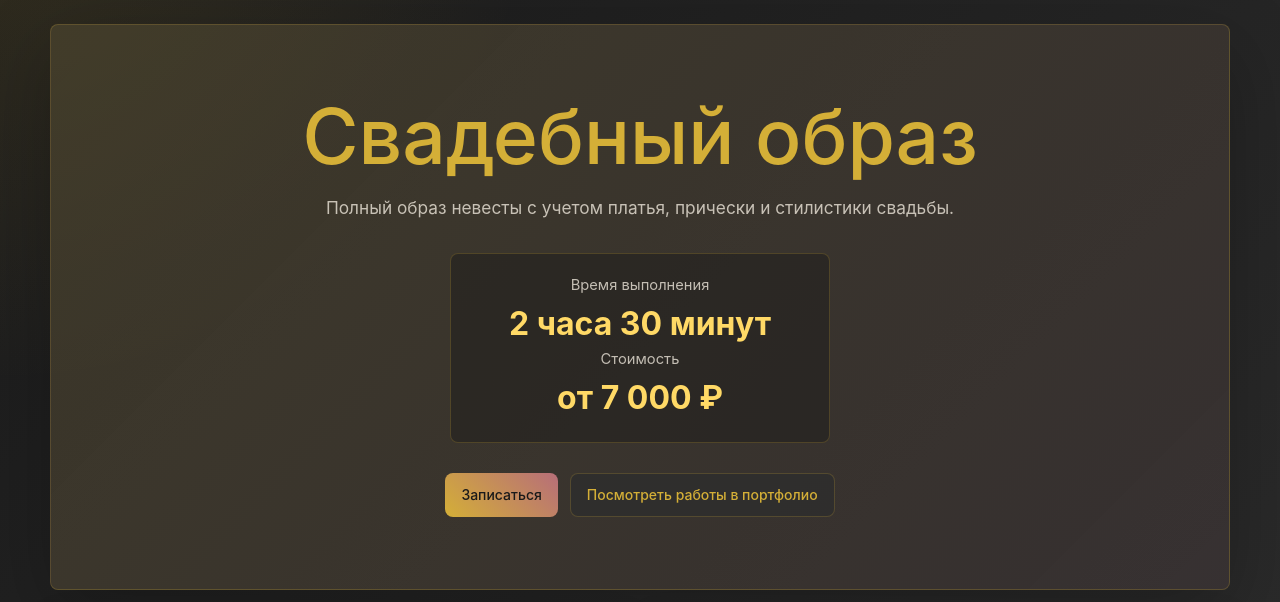
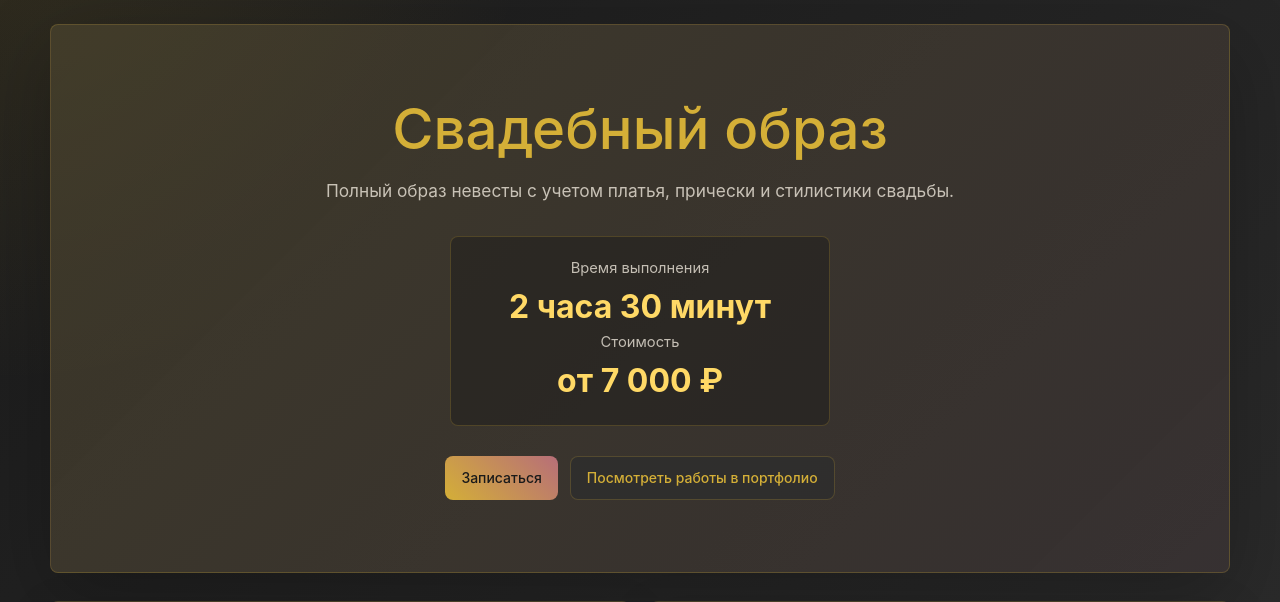
Before and after one commit to borygins/TinaBorke.art, a FastAPI app: page /uslugi/svadebnyy-obraz in a window 1280 px wide. Shown: the part 160-762 px from the top of the page. Run offline with FastAPI, Linux system fonts and the light colour scheme; data comes from the database, SQL or seed files in the repository; data that the repository does not hold is empty; some libraries are stand-ins or nearby versions; some web fonts are replaced.

Commit message:
Н1 услуги коррект

```diff
--- a/static/css/inner-pages.css
+++ b/static/css/inner-pages.css
@@ -95,6 +95,13 @@
     color: var(--inner-muted);
     font-size: 1.08rem;
     line-height: 1.72;
+}
+
+.service-hero-card h1 {
+    max-width: 820px;
+    margin-inline: auto;
+    font-size: clamp(2.15rem, 4.4vw, 3.7rem);
+    line-height: 1.12;
 }
 
 .service-hit-badge,
--- a/templates/service.html
+++ b/templates/service.html
@@ -13,7 +13,7 @@
     {% if preview_image_url %}<meta property="og:image" content="{{ preview_image_url }}">{% endif %}
     {% include "_favicon.html" %}
     <link rel="stylesheet" href="/static/css/style.css?v=8">
-    <link rel="stylesheet" href="/static/css/inner-pages.css?v=6">
+    <link rel="stylesheet" href="/static/css/inner-pages.css?v=7">
 </head>
 <body class="inner-page service-detail-page">
     {% include "_site_header.html" %}
```
